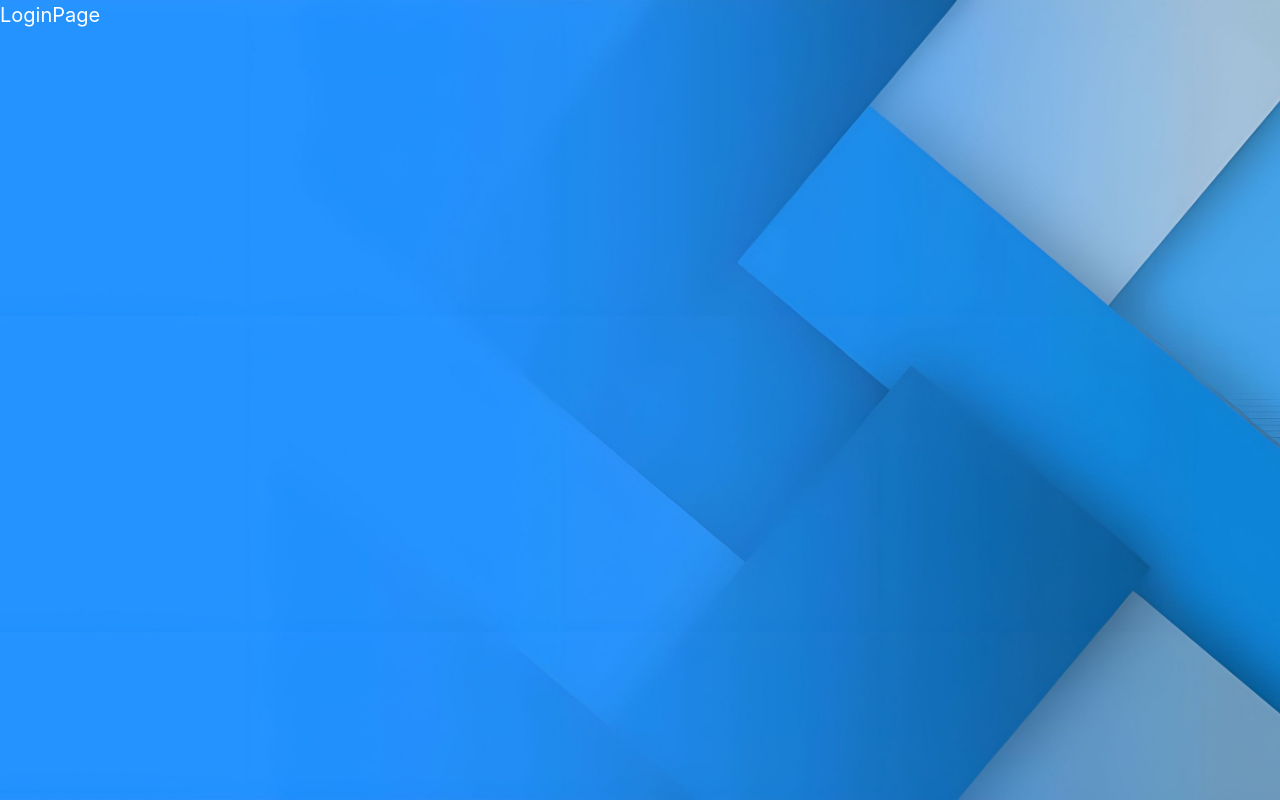
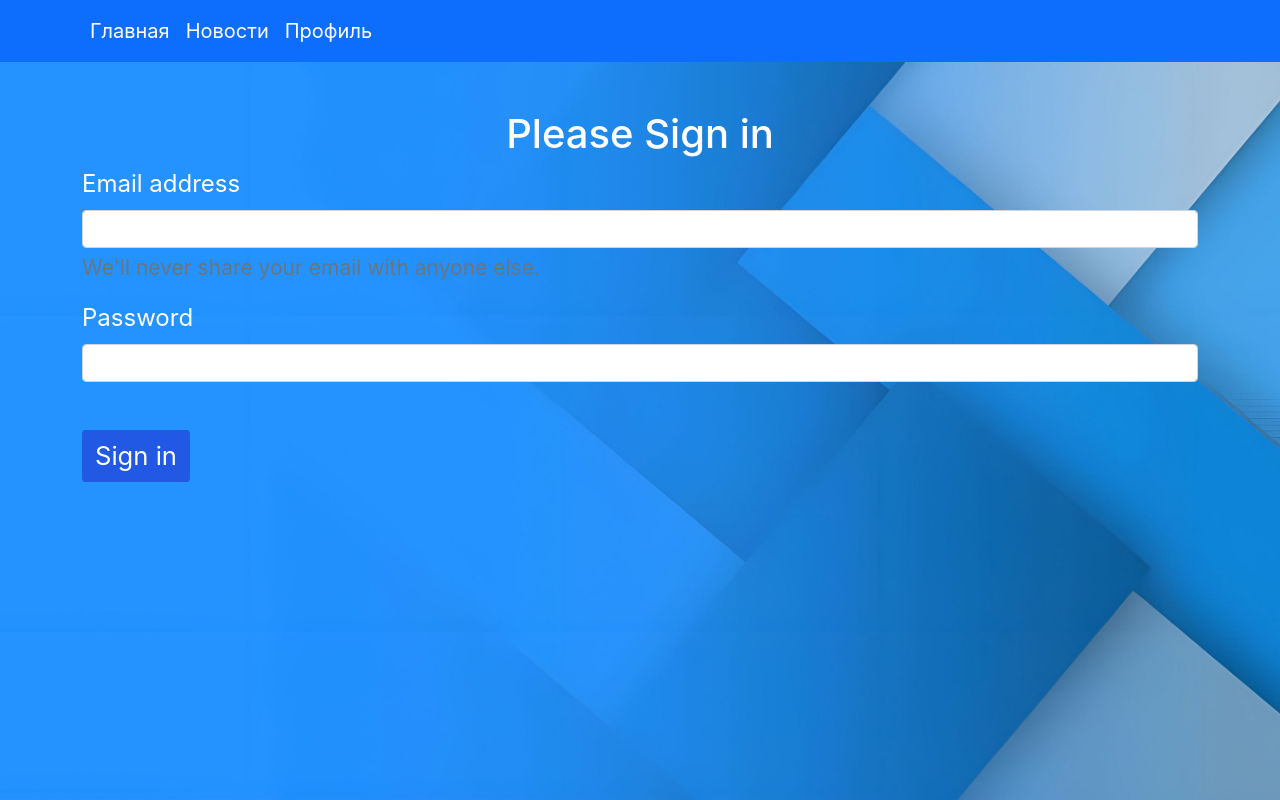
Before and after one commit to TriangleBill/A4_test, a React (Create React App) app: page /login in a window 1280 px wide. Built offline with nearby package versions, Linux system fonts and the light colour scheme.

Commit message:
Create Login page

```diff
--- a/src/App.scss
+++ b/src/App.scss
@@ -7,7 +7,7 @@
   text-align: justify;
 }
 
-.main-page__title, .news-page__title, .profile-page__title {
+.main-page__title, .news-page__title, .profile-page__title, .login-page__title {
   margin-top: 3rem;
 }
 
@@ -22,3 +22,14 @@
   -ms-border-radius: 10px;
   -o-border-radius: 10px;
 }
+
+.login-page {
+  font-size: 1.5rem;
+}
+
+.login-page__btn {
+  background-color: rgba(31, 31, 202, 0.493);
+  color: white;
+  font-size: 1.6rem;
+  margin-top: 2rem;
+}
--- a/src/components/LoginPage.tsx
+++ b/src/components/LoginPage.tsx
@@ -1,7 +1,30 @@
 import React from 'react'
+import Navbar from './Navbar';
 
 export default function LoginPage(): JSX.Element {
-  return (
-    <div>LoginPage</div>
-  )
+    return (
+        <>
+            <Navbar />
+            <div className="container">
+                <div className="login-page">
+                    <h1 className="title login-page__title">Please Sign in</h1>
+
+                    <form className='fs-sm-3'>
+                        <div className="mb-sm-3">
+                            <label htmlFor="exampleInputEmail1" className="form-label">Email address</label>
+                            <input type="text" className="form-control" id="exampleInputEmail1" aria-describedby="emailHelp" />
+                            <div id="emailHelp" className="form-text">We'll never share your email with anyone else.</div>
+                        </div>
+                        <div className="mb-sm-3">
+                            <label htmlFor="exampleInputPassword1" className="form-label">Password</label>
+                            <input type="password" className="form-control" id="exampleInputPassword1" />
+                        </div>
+
+                        <button type="submit" className="btn btn-primaty fs-sm-4 login-page__btn">Sign in</button>
+
+                    </form>
+                </div>
+            </div>
+        </>
+    )
 }
```
